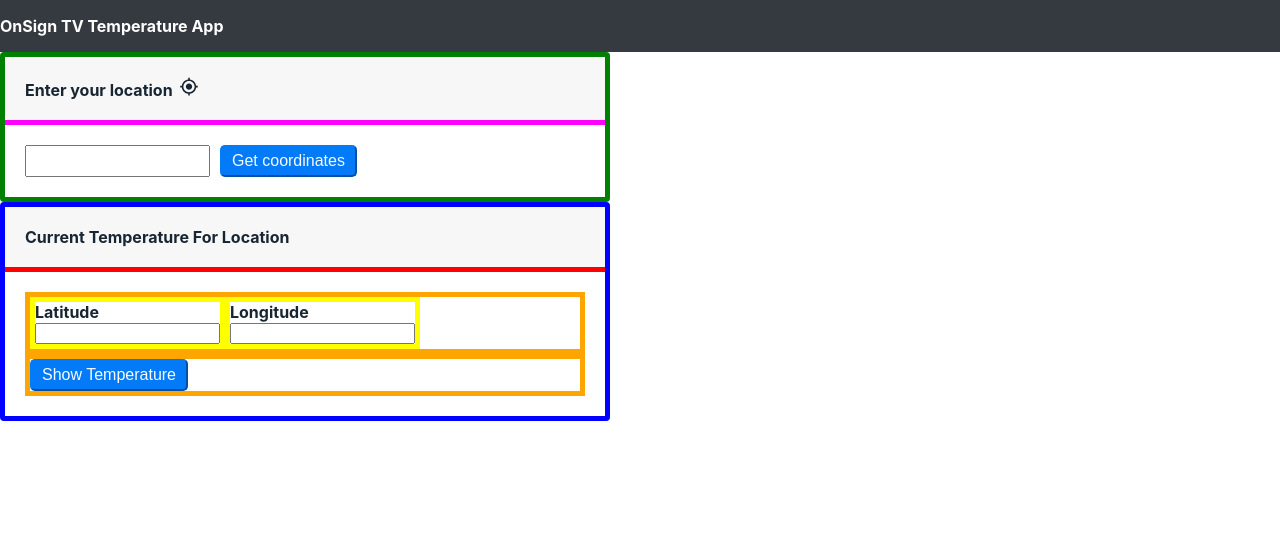
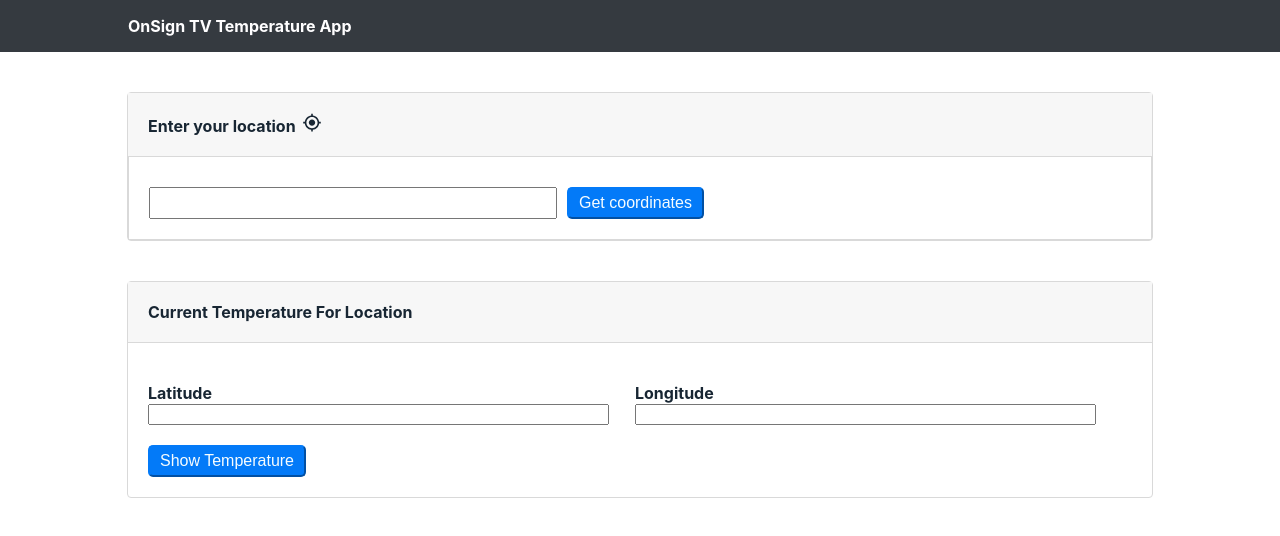
Before and after one commit to rodamaral/on-sign-tv-test, a React (Create React App) app: page / in a window 1280 px wide. Shown: the top 536 px of the page. Built offline with nearby package versions, Linux system fonts and the light colour scheme.

Commit message:
Many CSS adjustments

```diff
--- a/src/App.css
+++ b/src/App.css
@@ -10,27 +10,18 @@ html, body, body div, span, object, iframe, h1, h2, h3, h4, h5, h6
     background: transparent;
 }
 
-/* .App { */
-/*   text-align: center; */
-/*   background-color: #eee; */
-/*   border: 1px solid cyan; */
-/* } */
-/*  */
-/* .App-logo { */
-/*   height: 40vmin; */
-/* } */
-/*  */
-/* .App-header { */
-/*   background-color: #282c34; */
-/*   min-height: 100vh; */
-/*   display: flex; */
-/*   flex-direction: column; */
-/*   align-items: center; */
-/*   justify-content: center; */
-/*   font-size: calc(10px + 2vmin); */
-/*   color: white; */
-/* } */
-/*  */
-/* .App-link { */
-/*   color: #09d3ac; */
-/* } */
+.centralizedSection {
+    display: flex;
+    flex-flow: column;
+    align-items: center;
+    justify-content: center;
+}
+
+.centralizedSection > * {
+    max-width: 1024px;
+    width: 100%;
+}
+
+#main {
+    margin: 40px 0 120px 0;
+}
--- a/src/App.jsx
+++ b/src/App.jsx
@@ -12,6 +12,7 @@ export default function App() {
         <>
             <Header />
 
+            <div className="centralizedSection" id="main">
                 <Location
                     setLatitude={setLatitude}
                     setLongitude={setLongitude}
@@ -23,6 +24,7 @@ export default function App() {
                     setLatitude={setLatitude}
                     setLongitude={setLongitude}
                 />
+            </div>
         </>
     )
 }
--- a/src/components/header/Header.module.css
+++ b/src/components/header/Header.module.css
@@ -4,7 +4,6 @@
 }
 
 .title {
-    max-width: 720px;
     padding-top: 16px;
     padding-bottom: 16px;
 }
--- a/src/components/header/index.jsx
+++ b/src/components/header/index.jsx
@@ -1,10 +1,10 @@
 import React from 'react';
-import styles from './Header.module.css';
+import {header, title} from './Header.module.css';
 
 export default function Header() {
     return (
-        <header className={styles.header}>
-            <h2 className={styles.title}>
+        <header className={`centralizedSection ${header}`}>
+            <h2 className={title}>
                 OnSign TV Temperature App
             </h2>
         </header>
--- a/src/components/location/Location.module.css
+++ b/src/components/location/Location.module.css
@@ -1,9 +1,7 @@
 .component {
     color: #182633;
     background-color: #FFFFFF;
-    /* border: 1px solid #D9D9D9; */
-    /* FIXME */
-    border: 5px solid green;
+    border: 1px solid #D9D9D9;
     border-radius: 4px;
     max-width: 600px;
 }
@@ -12,8 +10,8 @@
     padding: 20px;
 }
 
-.component > div {
-    border-top: 5px solid magenta;
+.component > .input {
+    border: 1px solid #D9D9D9;
     padding: 20px;
 }
 
@@ -29,10 +27,12 @@
 }
 
 .input > * {
-    /* display: flex; */
-    /* flex-flow: row; */
-    /* align-content: space-around; */
     margin-right: 10px;
+}
+
+.inputField {
+    width: 400px;
+    margin-top: 10px;
 }
 
 .locationIcon {
--- a/src/components/location/index.jsx
+++ b/src/components/location/index.jsx
@@ -3,7 +3,7 @@ import Tooltip from '@material-ui/core/Tooltip'
 import MyLocation from '@material-ui/icons/MyLocation'
 import Button from '../shared/Button'
 import SnackError from '../shared/SnackError'
-import {component, locationIcon, input, header} from './Location.module.css';
+import {component, locationIcon, input, header, inputField} from './Location.module.css';
 import {fetchGeolocation, fetchGoogle, fetchGoogleErrors} from '../../utils/api.js'
 
 export default function Location({setLatitude, setLongitude}) {
@@ -75,6 +75,7 @@ export default function Location({setLatitude, setLongitude}) {
                     type="text"
                     value={value}
                     onChange={onChange}
+                    className={inputField}
                 />
 
                 <Button
--- a/src/components/shared/shared.module.css
+++ b/src/components/shared/shared.module.css
@@ -8,6 +8,7 @@
     text-decoration: none;
     display: inline-block;
     font-size: 16px;
+    margin-top: 10px;
 }
 
 .error {
--- a/src/components/temperature/Coordinate.jsx
+++ b/src/components/temperature/Coordinate.jsx
@@ -1,5 +1,5 @@
 import React from 'react';
-import {coordinate} from './Temperature.module.css';
+import {coordinate, input} from './Temperature.module.css';
 
 export default function Coordinate({value, label, setValue}) {
     const onChange = event => {
@@ -14,6 +14,7 @@ export default function Coordinate({value, label, setValue}) {
                 type="text"
                 value={value}
                 onChange={onChange}
+                className={input}
             />
         </div>
     )
--- a/src/components/temperature/Inputs.jsx
+++ b/src/components/temperature/Inputs.jsx
@@ -1,11 +1,11 @@
 import React from 'react';
 import Coordinate from './Coordinate'
 import Button from '../shared/Button'
-import {division} from './Temperature.module.css';
+import {item, division} from './Temperature.module.css';
 
 export default function Inputs({latitude, longitude, setLatitude, setLongitude, onSubmit}) {
     return (
-        <div>
+        <div className={item}>
             <div className={division}>
                 <Coordinate
                     label="Latitude"
--- a/src/components/temperature/Report.jsx
+++ b/src/components/temperature/Report.jsx
@@ -1,5 +1,5 @@
 import React from 'react'
-import {reportText} from './Temperature.module.css'
+import {item, report, temperatureText} from './Temperature.module.css'
 
 export default function Report({latitude, longitude, temperature}) {
     if (!latitude || !longitude || !temperature) {
@@ -7,9 +7,12 @@ export default function Report({latitude, longitude, temperature}) {
     }
 
     return (
-        <div>
-            <span className={reportText}>
-                Temperature at {latitude} , {longitude} is {temperature} °C
+        <div className={`${item} ${report}`}>
+            <span>
+                Temperature at {latitude}, {longitude} is{' '}
+                <span className={temperatureText}>
+                    {temperature} °C
+                </span>
             </span>
         </div>
     )
--- a/src/components/temperature/Temperature.module.css
+++ b/src/components/temperature/Temperature.module.css
@@ -1,21 +1,18 @@
 .component {
     color: #182633;
     background-color: #FFFFFF;
-    /* border: 1px solid #D9D9D9; */
-    /* FIXME */
-    border: 5px solid blue;
+    border: 1px solid #D9D9D9;
     border-radius: 4px;
     max-width: 600px;
+    margin-top: 40px;
 }
 
-.component > div {
-    border-top: 5px solid red;
-    /* margin: 20px; */
+.item {
+    border-top: 1px solid #D9D9D9;
     padding: 20px;
 }
 
 .header {
-    /* color: #182633; */
     background-color: #F7F7F7;
     display: block;
 }
@@ -25,14 +22,26 @@
 }
 
 .division {
-    border: 5px solid orange;
+    display: flex;
+    padding: 10px 10px 0 0;
 }
 
 .coordinate {
     display: inline-block;
-    border: 5px solid yellow;
+    width: 100%;
+    padding: 10px 10px 0 0;
 }
 
-.reportText {
-    margin: initial, auto;
+.input {
+    width: 95%;
 }
+
+.report {
+    display: flex;
+    flex-flow: row;
+    justify-content: center;
+}
+
+.temperatureText {
+    font-size: 20px;
+}
--- a/src/components/temperature/index.jsx
+++ b/src/components/temperature/index.jsx
@@ -46,17 +46,17 @@ export default function Temperature({latitude, longitude, setLatitude, setLongit
                 onSubmit={onSubmit}
             />
 
+            <Report
+                latitude={reportLat}
+                longitude={reportLong}
+                temperature={temperature}
+            />
+
             <SnackError
                 open={open}
                 onClose={handleClose}
                 message={message}
             />
-
-            <Report
-                latitude={reportLat}
-                longitude={reportLong}
-                temperature={temperature}
-            />
         </section>
     )
 }
```
Lines whose indentation alone changed are shown as unchanged.
